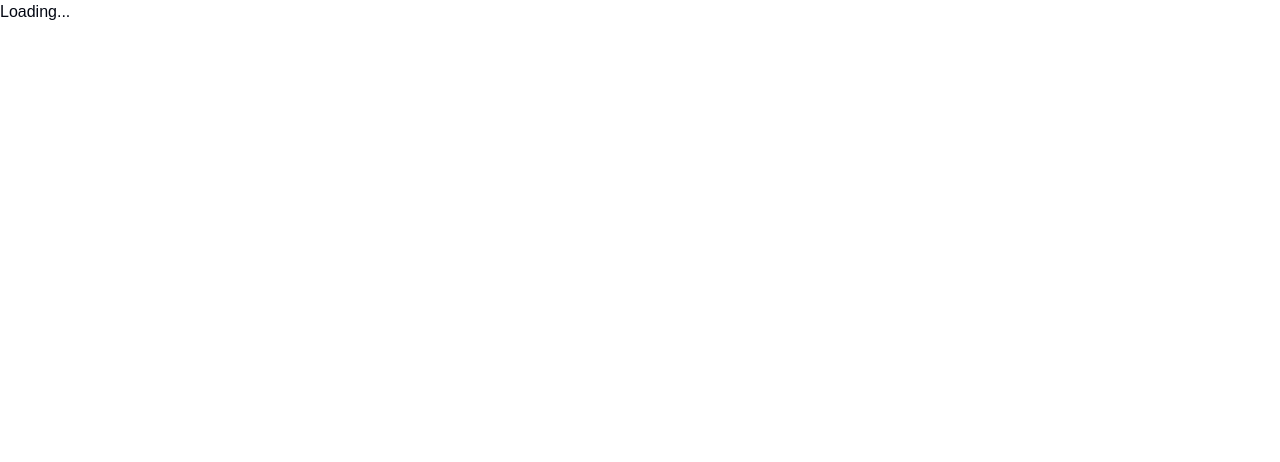
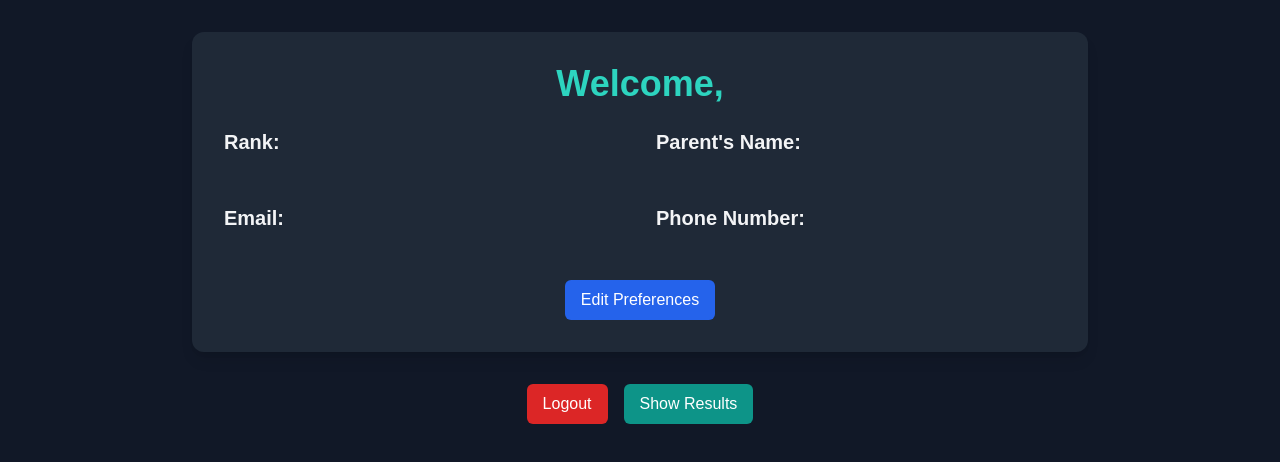
Before and after one commit to Noodle-bg/Clean-Counselling, a Next.js app in the folder clean-councelling/: page /student_dashboard in a window 1280 px wide. Shown: the top 462 px of the page. Built offline with nearby package versions, Linux system fonts and the light colour scheme.

Commit message:
moved-result-to-dashboard

```diff
--- a/clean-councelling/app/page.tsx
+++ b/clean-councelling/app/page.tsx
@@ -32,13 +32,16 @@
                 body: JSON.stringify({ userType, loginId, password }),
             });
 
-
             const result = await response.json();
 
             if (result && userType === 'student') {
+                // Store credentials in sessionStorage (safer than localStorage)
+                sessionStorage.setItem('studentLoginId', loginId);
+                sessionStorage.setItem('studentPassword', password);
+
                 setUser(result.data?.[0]);
-                // router.push('/student_dashboard');
-                router.push(`/results?loginId=${loginId}&password=${password}`);
+                router.push('/student_dashboard');
+
             } else if (result && userType === 'college') {
                 setUser(result.data);
                 router.push(`/college_dashboard?loginId=${loginId}&password=${password}`);
--- a/clean-councelling/app/student_dashboard/page.tsx
+++ b/clean-councelling/app/student_dashboard/page.tsx
@@ -1,29 +1,49 @@
-'use client'
-// app/student_dashboard/page.tsx
+'use client';
 
 import { useUser } from '../context/UserContext';
 import { useRouter } from 'next/navigation';
-import React, { useState } from 'react';
+import React, { useState, useEffect } from 'react';
 import PreferencesForm from '../../components/STUDENT_END/PreferencesForm';
 
 export default function StudentDashboard() {
   const { user } = useUser();
   const router = useRouter();
   const [showPreferencesForm, setShowPreferencesForm] = useState(false);
+  const [error, setError] = useState('');
 
-    if (!user) {
-        return <p>Loading...</p>;
+  const handleShowResults = async () => {
+    try {
+      // Get stored credentials from sessionStorage (safer than localStorage)
+      const storedPassword = sessionStorage.getItem('studentPassword');
+      const storedLoginId = sessionStorage.getItem('studentLoginId');
+
+      if (!storedLoginId || !storedPassword) {
+        setError('Login credentials not found. Please login again.');
+        setTimeout(() => router.push('/'), 2000); // Redirect after 2 seconds
+        return;
       }
-    console.log(user)
 
-    const handleEditPreferences = () => {
-        setShowPreferencesForm(!showPreferencesForm);
+      router.push(`/results?loginId=${storedLoginId}&password=${storedPassword}`);
+
+    } catch (error) {
+      console.error('Error:', error);
+      setError('Failed to access results. Please try logging in again.');
+      setTimeout(() => router.push('/'), 2000);
+    }
   };
 
   return (
     <div className="min-h-screen bg-gray-900 text-gray-100 flex flex-col items-center p-8">
+      {error && (
+        <div className="bg-red-500 text-white p-4 rounded-md mb-4 fixed top-4 right-4">
+          {error}
+        </div>
+      )}
+
       <div className="w-full max-w-4xl bg-gray-800 p-8 rounded-xl shadow-lg">
-                <h1 className="text-4xl font-bold text-teal-400 mb-6 text-center">Welcome, {user?.Student_name}</h1>
+        <h1 className="text-4xl font-bold text-teal-400 mb-6 text-center">
+          Welcome, {user?.Student_name}
+        </h1>
         <div className="grid grid-cols-1 md:grid-cols-2 gap-8">
           <div className="space-y-4">
             <p className="text-xl font-semibold">Rank:</p>
@@ -42,11 +62,10 @@
             <p className="text-2xl text-teal-300">{user?.Phone_Number}</p>
           </div>
         </div>
-
         <div className="flex justify-center mt-8">
           <button
             className="bg-blue-600 text-white px-4 py-2 rounded-md hover:bg-blue-500 transition"
-                        onClick={handleEditPreferences}
+            onClick={() => setShowPreferencesForm(!showPreferencesForm)}
           >
             {showPreferencesForm ? "Close Preferences Form" : "Edit Preferences"}
           </button>
@@ -60,12 +79,21 @@
         />
       )}
 
-            <div>
+      <div className="flex gap-4 mt-8">
         <button
-                    className="mt-8 bg-red-600 text-white px-4 py-2 rounded-md hover:bg-red-500 transition"
-                    onClick={() => router.push('/')}
+          className="bg-red-600 text-white px-4 py-2 rounded-md hover:bg-red-500 transition"
+          onClick={() => {
+            sessionStorage.clear(); // Clear stored credentials on logout
+            router.push('/');
+          }}
         >
           Logout
+        </button>
+        <button
+          className="bg-teal-600 text-white px-4 py-2 rounded-md hover:bg-teal-500 transition"
+          onClick={handleShowResults}
+        >
+          Show Results
         </button>
       </div>
     </div>
```
Lines whose indentation alone changed are shown as unchanged.
